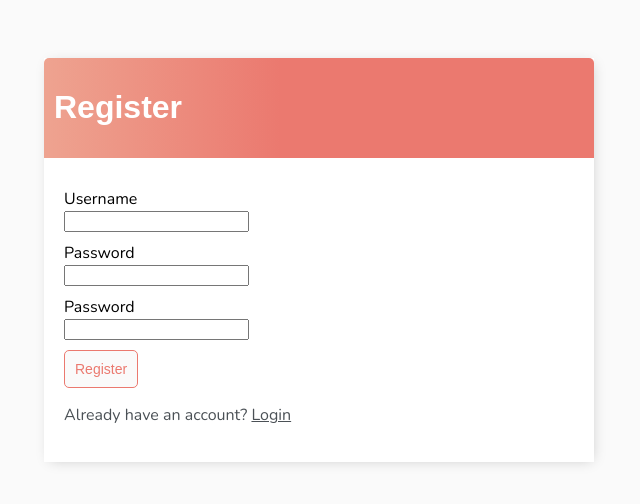
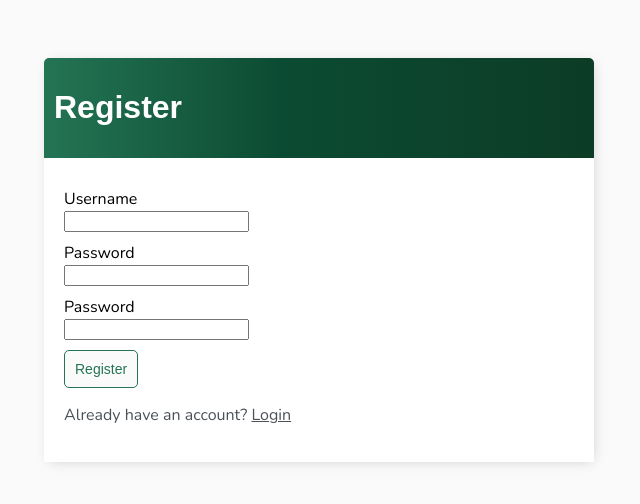
Before and after one commit to juangonzalez7/ToDo-List-with-Django, a Django app: template base/templates/base/register.html in a window 1280 px wide. Shown: the top 504 px of the page, without its empty margins (321-961 px from the left). Run offline with Django 4.2, Linux system fonts and the light colour scheme; the template is opened without the code that fills it, so the values that code supplies are empty, except form fields; form fields are guessed from the names that the template uses.

Commit message:
Color change y DEBUG to False

```diff
--- a/base/templates/base/main.html
+++ b/base/templates/base/main.html
@@ -42,7 +42,7 @@
                 color: #FFF;
                 padding: 10px;
                 border-radius: 5px 5px 0 0;
-                background: linear-gradient(90deg, #EEA390 0%, #EB796F 43%, #EB796F 100%);
+                background: linear-gradient(90deg, #247454 0%, #0C4B33 43%, #0c3c26 100%);
             }
 
             .header-bar a{
@@ -99,16 +99,16 @@
             }
 
             #add-link{
-                color: #EB796F;
+                color: #0c3c26;
                 text-decoration: none;
                 font-size: 42px;
-                text-shadow: 1px 1px #81413b;
+                text-shadow: 1px 1px #247454;
             }
 
             input[type=text]
             input[type=password]
             textarea{
-                border: 1px solid #EB796F;
+                border: 1px solid #247454;
                 border-radius: 5px;
                 padding: 10px;
                 width: 90%;
@@ -125,9 +125,9 @@
             }
 
             .button{
-                border: 1px solid #EB796F;
+                border: 1px solid #247454;
                 background-color: #FAFAFA;
-                color: #EB796F;
+                color: #247454;
                 padding: 10px;
                 font-size: 14px;
                 border-radius: 5px;
--- a/todo_list/settings.py
+++ b/todo_list/settings.py
@@ -23,7 +23,7 @@ BASE_DIR = Path(__file__).resolve().parent.parent
 SECRET_KEY = "django-insecure-re02619se3n!%qo6-u)1=01mgi#^+8-vl=2b8#n^d$o&gw3f&o"
 
 # SECURITY WARNING: don't run with debug turned on in production!
-DEBUG = True
+DEBUG = False
 
 ALLOWED_HOSTS = ['todolist-juan.herokuapp.com',
                  '127.0.0.1:8000']
```
